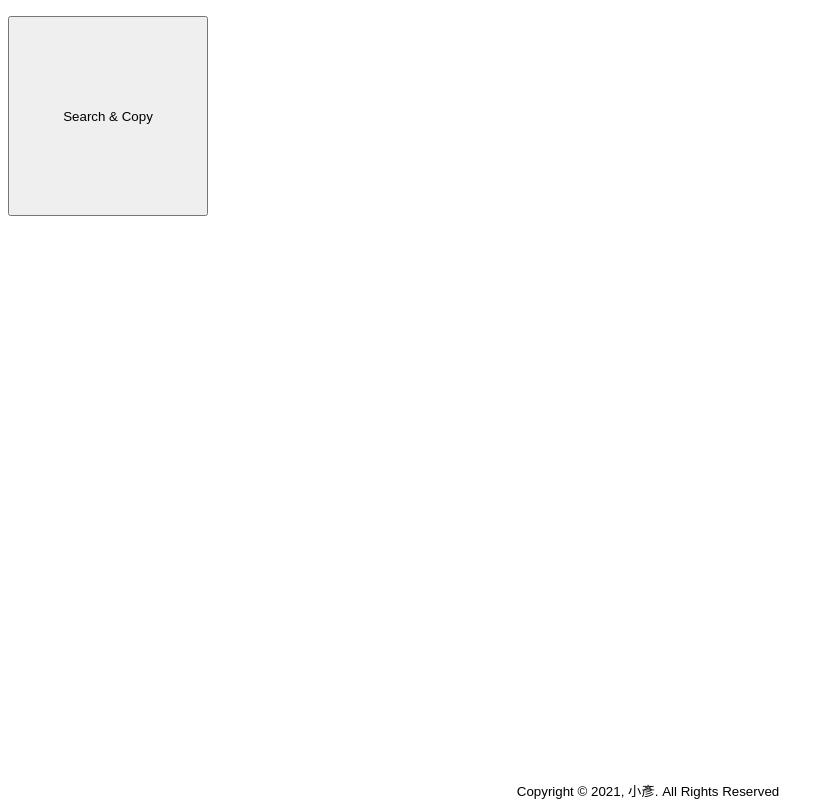
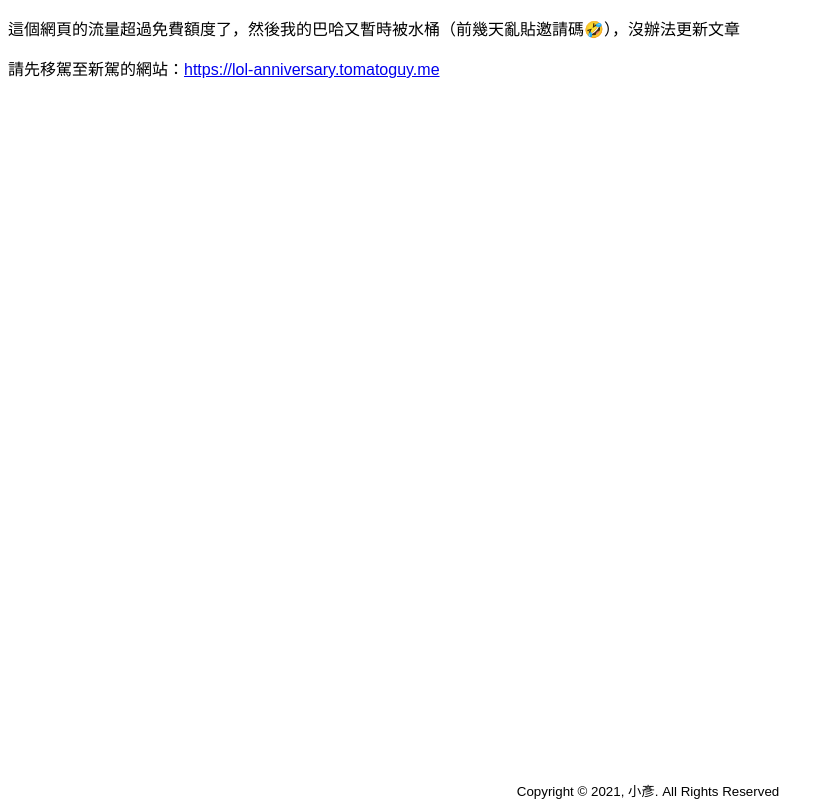
Before and after one commit to TomatoGuy0502/lol-anniversary, a website: page index.html in a window 1280 px wide. Shown: the whole page, without its empty margins (0-834 px from the left). Drawn offline with Linux system fonts and the light colour scheme.

Commit message:
feat: 新增網頁說明

```diff
--- a/index.html
+++ b/index.html
@@ -7,10 +7,6 @@
 	<style>
 		body {
 			font-family: sans-serif;
-		}
-		#btn {
-			height: 200px;
-			width: 200px;
 		}
 		footer {
 			width: 100%;
@@ -22,25 +18,9 @@
 </head>
 
 <body>
-	<p id="code"></p>
-	<button onClick="getCode()" id="btn">Search & Copy</button>
+	<p>這個網頁的流量超過免費額度了，然後我的巴哈又暫時被水桶（前幾天亂貼邀請碼🤣），沒辦法更新文章</p>
+	<p>請先移駕至新駕的網站：<a href="https://lol-anniversary.tomatoguy.me">https://lol-anniversary.tomatoguy.me</a></p>
 	<footer> <small>Copyright &copy; 2021, 小彥. All Rights Reserved</small> </footer>
-	<script>
-	function getCode() {
-		btn.disabled = true
-		fetch('/.netlify/functions/lol-code')
-  		.then(function(response) {
- 		   return response.json();
-  		})
- 		 .then(function(data) {
-  		  code.innerText = data.code
-		  navigator.clipboard.writeText(data.code)
-  		})
-		 .finally(function(){
-		  btn.disabled = false
-		 })
-	}
-	</script>
 </body>
 
 </html>
```
